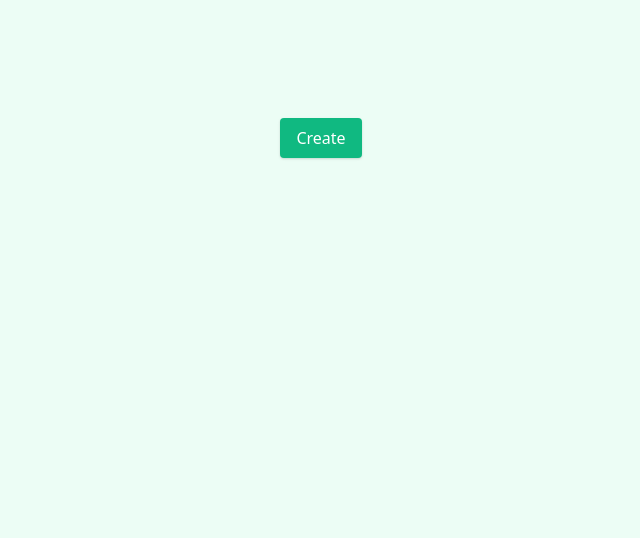
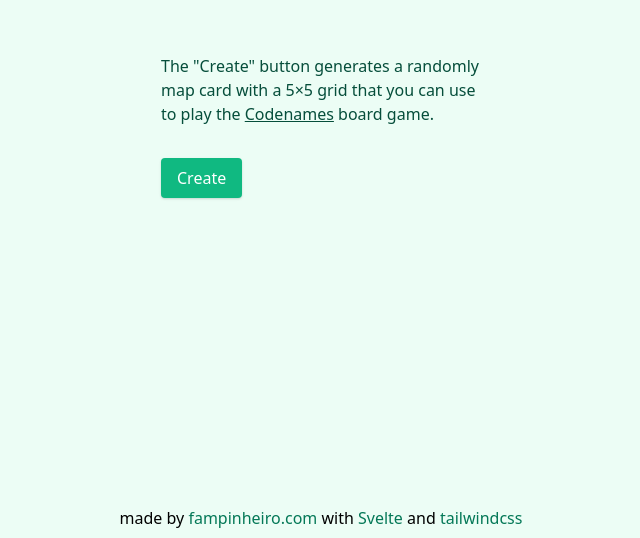
Before and after one commit to fampinheiro/codenames, a Svelte app: page / in a window 1280 px wide. Shown: the part 262-800 px from the top of the page, without its empty margins (319-959 px from the left). Built offline with nearby package versions, Linux system fonts and the light colour scheme.

Commit message:
feat: create some text and links to my page

```diff
--- a/package.json
+++ b/package.json
@@ -23,6 +23,7 @@
     "tailwindcss": "^2.0.2"
   },
   "dependencies": {
+    "buffer": "^6.0.3",
     "sirv-cli": "^1.0.0",
     "svelte-routing": "^1.4.2"
   }
--- /dev/null
+++ b/src/components/Layout.svelte
@@ -0,0 +1,19 @@
+<div class="flex flex-col">
+  <div class="flex-1 grid">
+    <slot />
+  </div>
+  <div class="text-center my-2 mx-4">
+    made by
+    <a
+      class="hover:text-green-900 text-green-700"
+      href="https://fampinheiro.com">fampinheiro.com</a>
+    with
+    <a
+      class="hover:text-green-900 text-green-700"
+      href="https://svelte.dev/">Svelte</a>
+    and
+    <a
+      class="hover:text-green-900 text-green-700"
+      href="https://tailwindcss.com/">tailwindcss</a>
+  </div>
+</div>
--- a/src/pages/Card.svelte
+++ b/src/pages/Card.svelte
@@ -1,5 +1,6 @@
 <script>
   import { navigate } from "svelte-routing";
+  import Layout from "../components/Layout.svelte";
   import Card from "../components/Card.svelte";
   import Button from "../components/Button.svelte";
   import generate from "../utils/generate";
@@ -7,11 +8,16 @@
   export let code;
 
   function handleClick() {
-    navigate(`/${generate()}`);
+    const code = generate();
+    navigate(`/${code}`);
   }
 </script>
 
-<div class="place-self-center grid gap-4">
-  <Card {code} />
-  <Button onClick={handleClick}>Recreate</Button>
-</div>
+<Layout>
+  <div class="place-self-center grid gap-4">
+    <div class="place-self-center">
+      <Card {code} />
+    </div>
+    <Button onClick={handleClick}>Recreate</Button>
+  </div>
+</Layout>
--- a/src/pages/Welcome.svelte
+++ b/src/pages/Welcome.svelte
@@ -1,5 +1,6 @@
 <script>
   import { navigate } from "svelte-routing";
+  import Layout from "../components/Layout.svelte";
   import Button from "../components/Button.svelte";
   import generate from "../utils/generate";
 
@@ -8,4 +9,21 @@
   }
 </script>
 
-<Button onClick={handleClick}>Create</Button>
+<Layout>
+  <div class="place-self-center flex flex-col flex-center">
+    <div class="w-80 my-4">
+      <p class="text-green-900">
+        The "Create" button generates a randomly map card with a 5×5 grid that
+        you can use to play the
+        <a
+          class="underline"
+          target="_blank"
+          href="https://en.wikipedia.org/wiki/Codenames_(board_game)">Codenames</a>
+        board game.
+      </p>
+    </div>
+    <div class="mt-4">
+      <Button onClick={handleClick}>Create</Button>
+    </div>
+  </div>
+</Layout>
--- a/src/utils/decode.js
+++ /dev/null
@@ -1,3 +0,0 @@
-export default () => {
-
-}
--- a/src/utils/encode.js
+++ /dev/null
@@ -1,3 +0,0 @@
-export default () => {
-
-}
```
Also changed, not shown: 1 other file (tests, documents, lock files or other folders).
